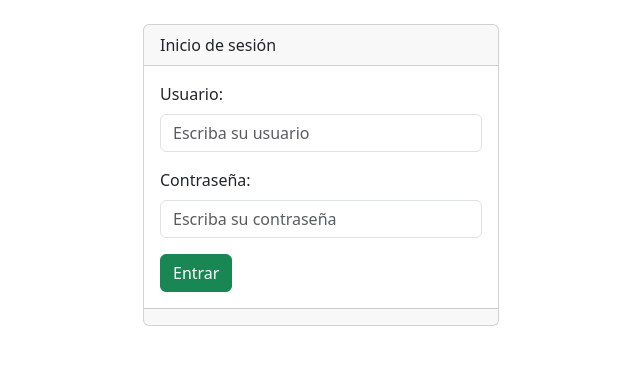
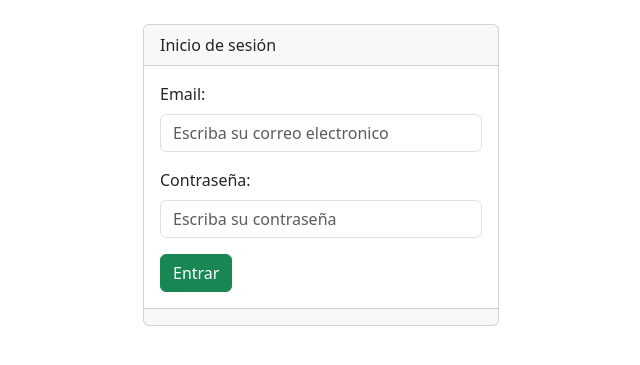
Before and after one commit to fahernandez335-cmd/project-demo, a Flask app: page /admin/login in a window 1280 px wide. Shown: the top 365 px of the page, without its empty margins (319-959 px from the left). Run offline with Flask 3, Linux system fonts and the light colour scheme; some libraries are stand-ins or nearby versions.

Commit message:
Ajuste login para que trabaje con base de datos

```diff
--- a/app.py
+++ b/app.py
@@ -56,14 +56,25 @@ def admin_login():
 
 @app.route('/admin/login', methods=['POST'])
 def admin_login_post():
-    _usuario=request.form['txtUsuario']
+    _email=request.form['txtEmail']
     _password=request.form['txtPassword']
-    print(_usuario)
-    print(_password)
 
-    if _usuario=="admin" and _password=="admin":
+
+    sql = "SELECT *, count(*) as n_usuario FROM tbl_usuarios WHERE correo=%s AND password=%s"
+    datos = (_email, _password)
+
+    conexion = mysql.connection
+    cursor = conexion.cursor()
+    cursor.execute(sql, datos)
+    lista_usuario = cursor.fetchone()
+    n_usuario=lista_usuario[5]
+
+    if n_usuario==1:
+        session["usuario_id"]=lista_usuario[0]
+        session['usuario_nombre']=lista_usuario[1]
+        session['usuario_email']=lista_usuario[2]
+        session["usuario_rol"]=lista_usuario[4]
         session["login"]=True
-        session["usuario"]="Administrador"
         return redirect("/admin")
 
     return render_template("admin/login.html", mensaje="Acceso denegado")
@@ -120,7 +131,7 @@ def admin_libros_guardar():
 
     conexion=mysql.connection
     cursor=conexion.cursor()
-    cursor. execute(sql, datos)
+    cursor.execute(sql, datos)
     conexion.commit()
 
 
--- a/templates/admin/index.html
+++ b/templates/admin/index.html
@@ -2,7 +2,7 @@
 
 <div class="p-5 mb-4 bg-light rounded-3">
     <div class="container-fluid py-5">
-        <h1 class="display-5">Bienvenid@ <i> {{ session["usuario"] }}</i> al administrador del sitio web</h1>
+        <h1 class="display-5">Bienvenid@ <i> {{ session["usuario_nombre"] }}</i> al administrador del sitio web</h1>
         <p class="col-md-8 fs-4">
            Aquí podra administrar los libros del sitio web.
         </p>
--- a/templates/admin/login.html
+++ b/templates/admin/login.html
@@ -49,14 +49,14 @@
                         <div class="card-body">
                             <form action="/admin/login" method="post">
                                 <div class="mb-3">
-                                    <label for="txtUsuario" class="form-label">Usuario:</label>
+                                    <label for="txtEmail" class="form-label">Email:</label>
                                     <input
                                         type="text"
                                         class="form-control"
-                                        name="txtUsuario"
-                                        id="txtUsuario"
-                                        aria-describedby="txtUsuario"
-                                        placeholder="Escriba su usuario"
+                                        name="txtEmail"
+                                        id="txtEmail"
+                                        aria-describedby="txtEmail"
+                                        placeholder="Escriba su correo electronico"
                                     />
                                 </div>
 
```
